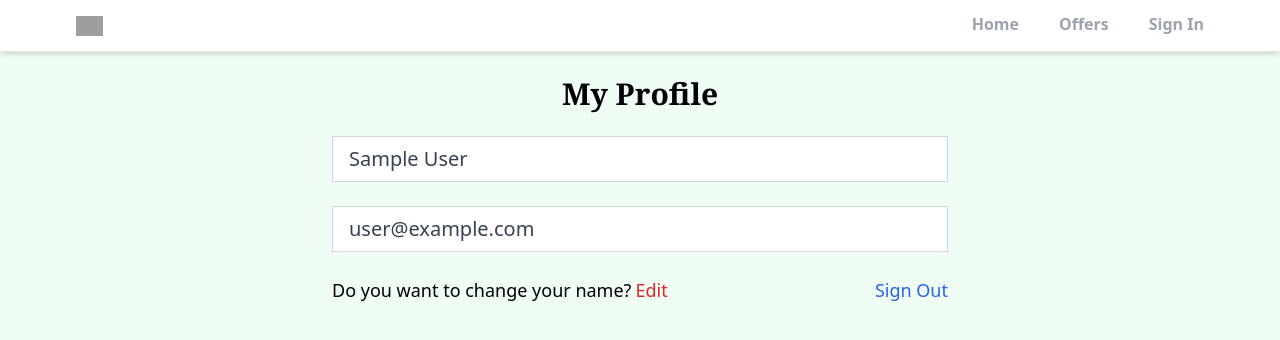
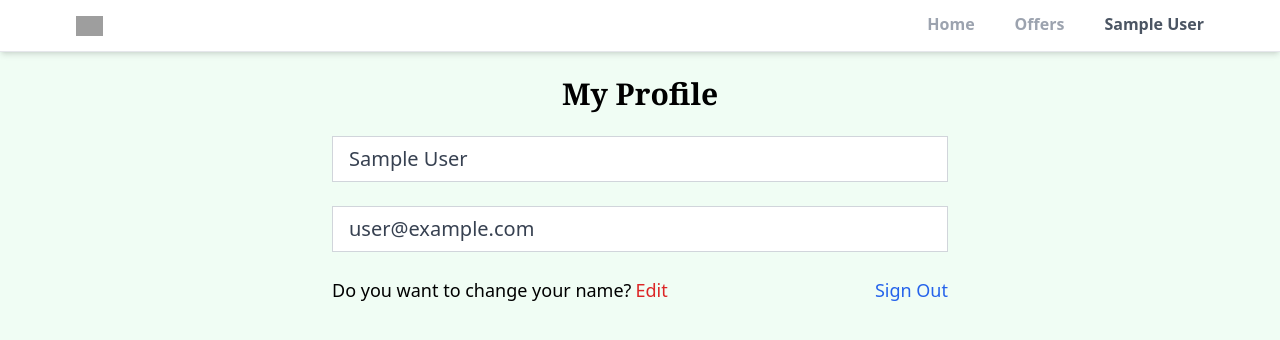
Before and after one commit to trdxDeepu/EstateApp, a React (Vite) app: page /profile in a window 1280 px wide. Shown: the top 340 px of the page. Built offline with nearby package versions, Linux system fonts and the light colour scheme; no server answers; sample sign-in values are in the browser's storage; grey boxes are pictures that could not be loaded.

Commit message:
makes the header to be dynamic sign in change to userName

```diff
--- a/src/Components/Header.jsx
+++ b/src/Components/Header.jsx
@@ -1,7 +1,23 @@
-import React from "react";
+import { getAuth, onAuthStateChanged } from "firebase/auth";
+import React, { useEffect, useState } from "react";
 import { useLocation, useNavigate } from "react-router-dom";
 
 const Header = () => {
+
+  const [pageState , setPageState] = useState("Sign In")
+
+  const auth = getAuth();
+  useEffect(()=>{
+    onAuthStateChanged(auth,(user)=>{
+      if(user){
+        setPageState(user.displayName)
+      }
+      else{
+        setPageState("Sign In")
+      }
+    })
+  },[auth])
+
   const location = useLocation();
   const navigate = useNavigate();
 
@@ -33,7 +49,7 @@ const Header = () => {
             <li
               className={` cursor-pointer py-3 text-md font-semibold text-gray-400
               border-b-[3px] border-b-transparent ${
-                pathMatchRouter("/") && "text-blue-600 border-b-green-500"
+                pathMatchRouter("/") && "text-gray-600 border-b-red-500"
               }`}
               onClick={() => navigate("/")}
             >
@@ -42,7 +58,7 @@ const Header = () => {
             <li
               className={` cursor-pointer py-3 text-md font-semibold
              text-gray-400 border-b-[3px] border-b-transparent
-             ${pathMatchRouter("/offer") && "text-blue-600  border-b-green-500"}`}
+             ${pathMatchRouter("/offer") && "text-gray-600  border-b-red-500"}`}
               onClick={() => navigate("/offer")}
             >
               Offers
@@ -50,11 +66,13 @@ const Header = () => {
             <li
               className={` cursor-pointer py-3 text-md font-semibold
              text-gray-400 border-b-[3px] border-b-transparent
-             ${pathMatchRouter("/sign-in") && "text-blue-600 border-b-green-500"}`}
+             ${(pathMatchRouter("/sign-in") || pathMatchRouter("/profile")) && "text-gray-600 border-b-red-500"}`}
               onClick={() => navigate("/sign-in")}
             >
-              Sign In
+            {pageState}
             </li>
+
+
           </ul>
         </div>
       </header>
```
